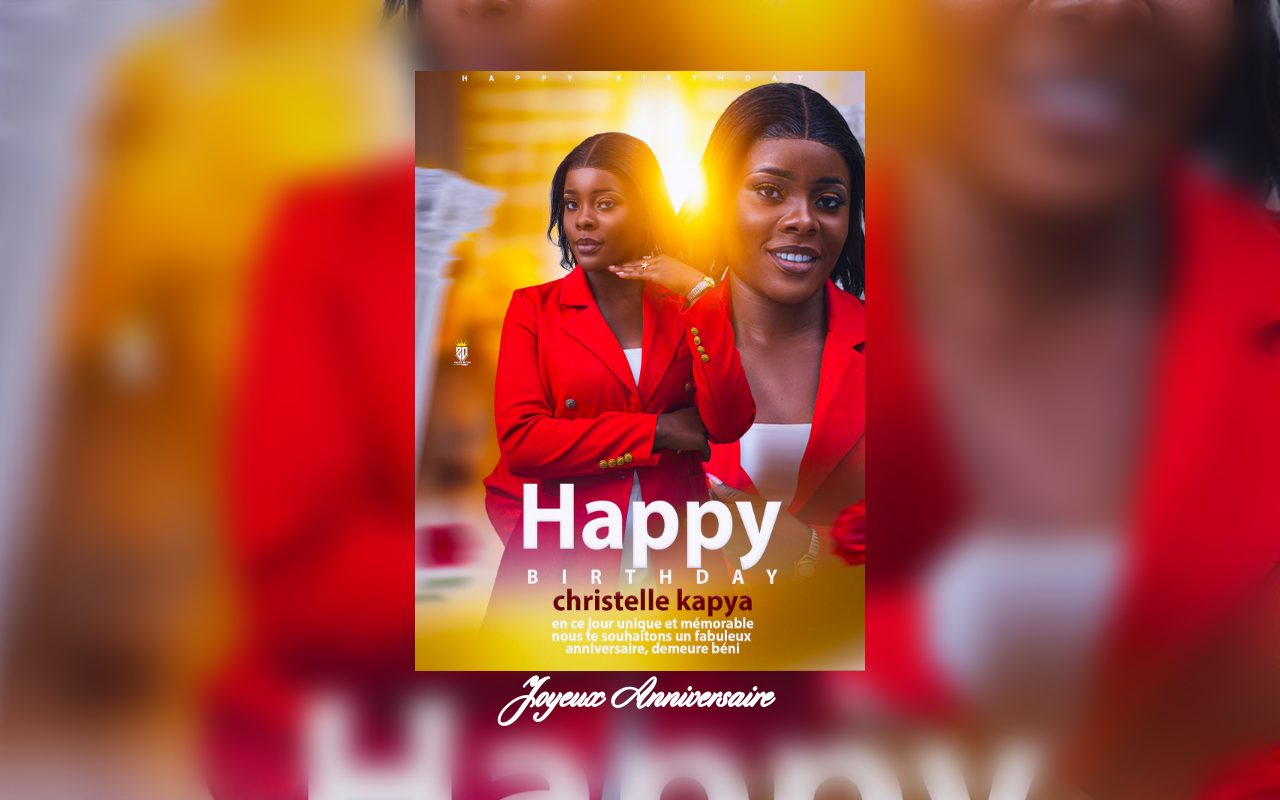
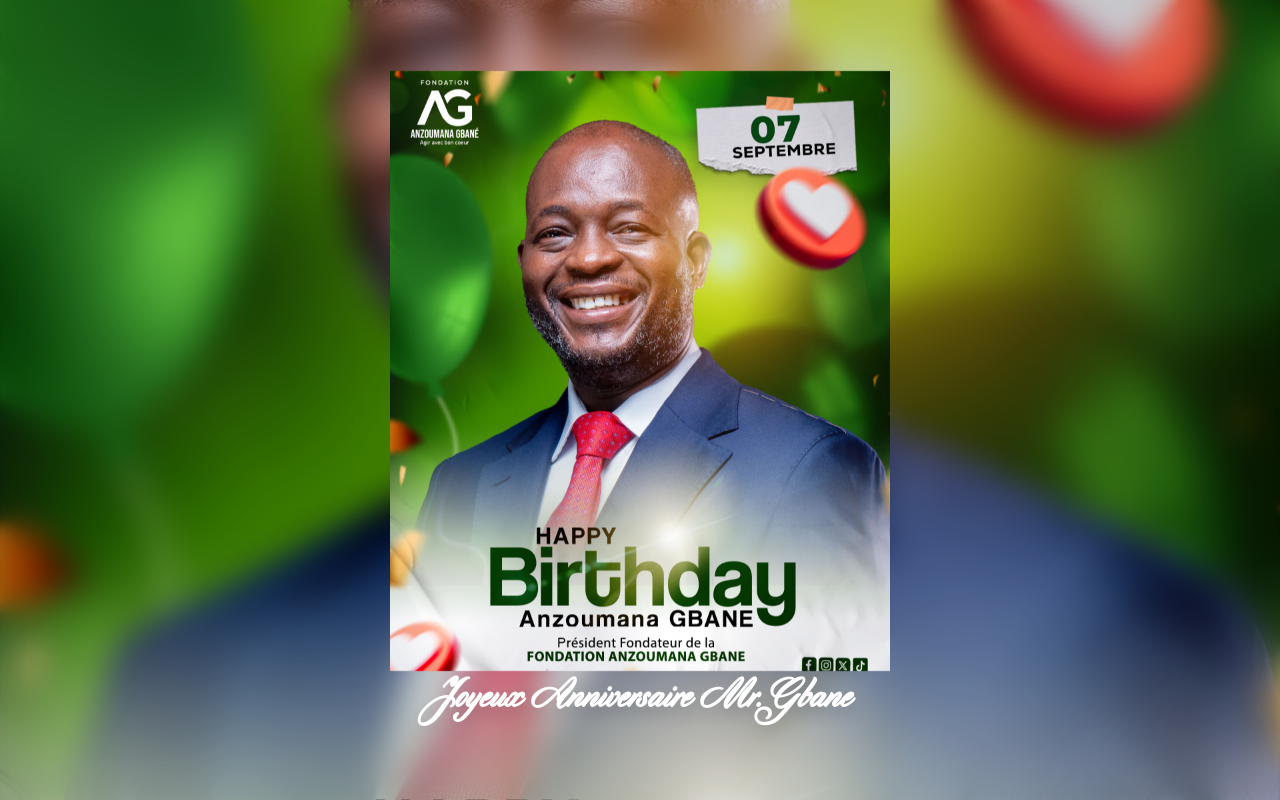
Before and after one commit to Beliskony/DeploiementVisuel, a React (Vite) app: page / in a window 1280 px wide. Built offline with nearby package versions, Linux system fonts and the light colour scheme.

Commit message:
finalisation

```diff
--- a/src/App.tsx
+++ b/src/App.tsx
@@ -4,13 +4,20 @@ import './App.css'
 function App() {
   const [imageErreur, setImageErreur] = useState(false)
   const [imageChargee, setImageChargee] = useState(false)
+  const [afficherBg, setAfficherBg] = useState(false)
+  const [afficherContent, setAfficherContent] = useState(false)
 
   const imageUrl = '/creation/Affiche1.jpg' // mets bien l’image ici
 
   useEffect(() => {
     const img = new Image()
     img.src = imageUrl
-    img.onload = () => setImageChargee(true)
+    img.onload = () => {
+      setImageChargee(true)
+      // petit stagger : d'abord le bg, puis le contenu
+      setTimeout(() => setAfficherBg(true), 100)
+      setTimeout(() => setAfficherContent(true), 380)
+    }
     img.onerror = () => setImageErreur(true)
   }, [])
 
@@ -26,21 +33,39 @@ function App() {
 
   return (
     <div className="relative w-full h-screen overflow-hidden">
+      {/* background animé */}
       {imageChargee && (
         <div
-          className="absolute inset-0 bg-cover bg-center transition-transform duration-1000 ease-out scale-100 hover:scale-105"
+          className={`absolute inset-0 bg-cover bg-center transform transition-all duration-[1000ms] ease-in-out
+            ${afficherBg ? 'opacity-100 scale-100' : 'opacity-0 scale-110'}`}
           style={{ backgroundImage: `url(${imageUrl})` }}
-        ></div>
+        />
       )}
 
-      {/* Optional overlay with soft blur */}
-      <div className="absolute inset-0 bg-black/10 backdrop-blur-lg"></div>
+      {/* Overlay doux */}
+      <div className="absolute inset-0 bg-black/10 backdrop-blur-lg" />
 
-      {/* Optional message */}
-      <div className="relative z-10 flex flex-col items-center justify-center h-full gap-y-2.5 p-3 md:p-1.5 lg:p-0">
-        <img className='h-[600px] w-[450px]' src={imageUrl}/>
-        <h1 className="text-white font-cy text-3xl md:text-3xl lg:text-5xl font-bold drop-shadow-xl text-center animate-fade-in">
-          Joyeux Anniversaire
+      {/* Contenu : apparition + petite animation continue */}
+      <div
+        className={`relative z-10 flex flex-col items-center justify-center h-full gap-y-2.5 p-3 md:p-1.5 lg:p-0
+          transition-all duration-700 ease-in-out
+          ${afficherContent ? 'opacity-100 translate-y-0' : 'opacity-0 translate-y-6'}`}
+      >
+        {/* image principale : entrée + 'breath' looping */}
+        <img
+          className={`h-[600px] w-[500px] object-cover transition-transform duration-700 ease-in-out
+            ${afficherContent ? 'scale-100' : 'scale-95'} ${afficherContent ? 'breath' : ''}`}
+          src={imageUrl}
+          alt="Affiche anniversaire"
+        />
+
+        {/* titre : entrée décalée */}
+        <h1
+          className={`text-white font-cy text-3xl md:text-3xl lg:text-5xl font-bold drop-shadow-xl text-center
+            ${afficherContent ? 'animate-fade-in' : ''}`}
+          style={{ transitionDelay: afficherContent ? '420ms' : '0ms' }}
+        >
+          Joyeux Anniversaire Mr.Gbane
         </h1>
       </div>
     </div>
```
Also changed, not shown: public/creation/Affiche1.jpg.
